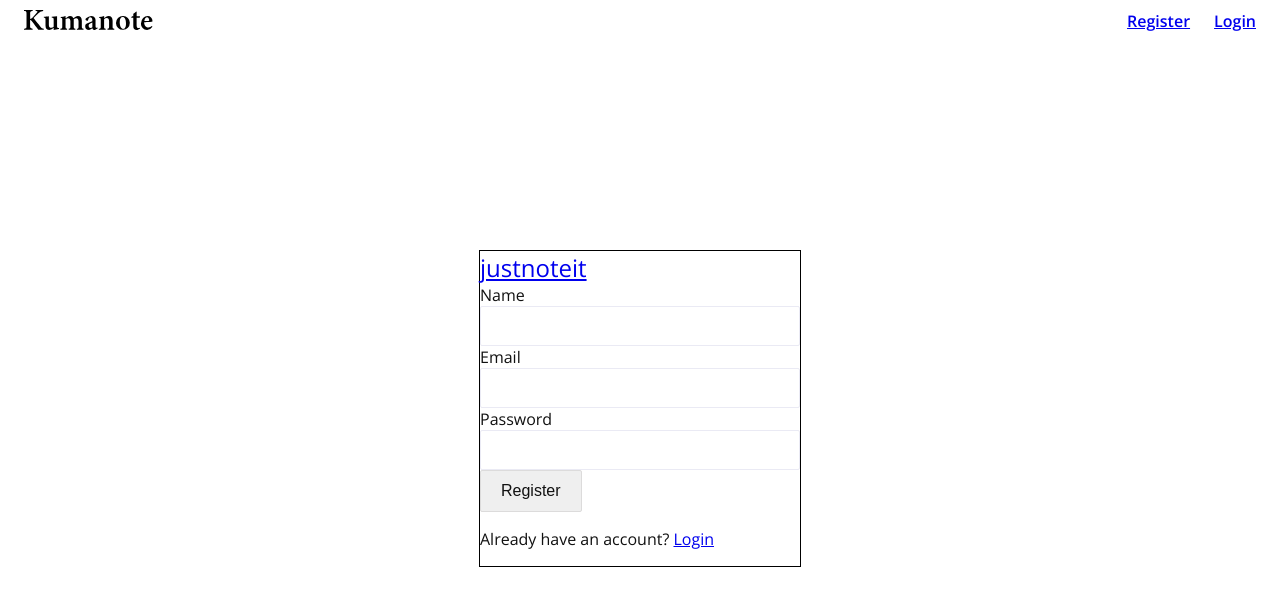
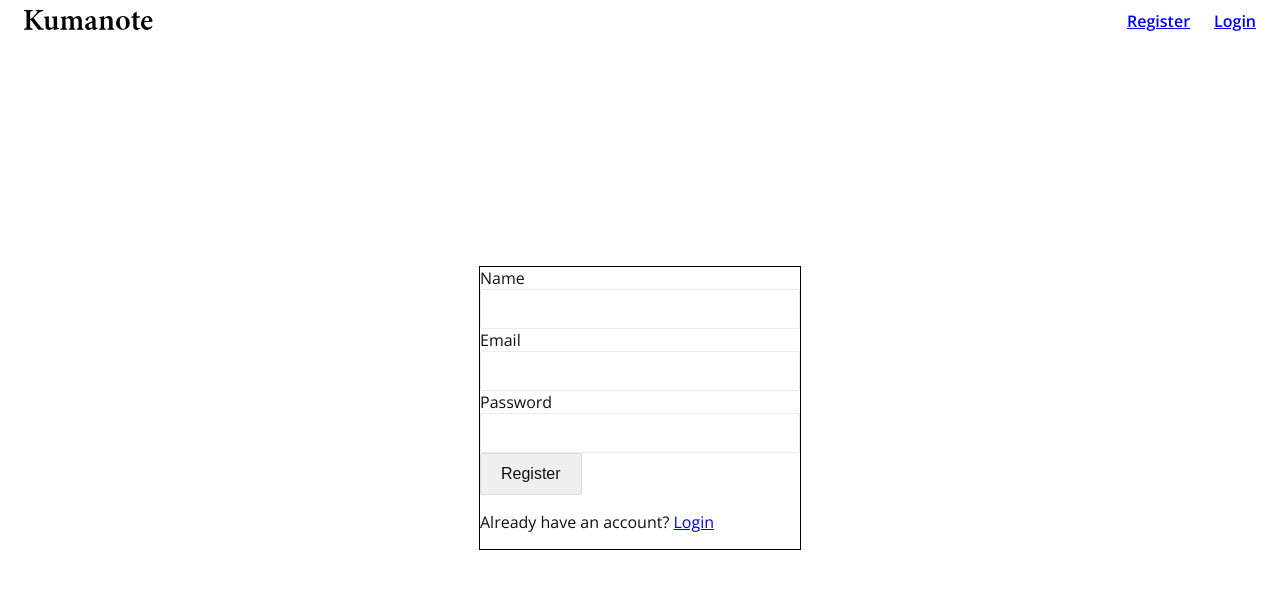
Before and after one commit to ythjkt/kumanote, a React (Create React App) app in the folder client/: page /register in a window 1280 px wide. Shown: the top 606 px of the page. Built offline with nearby package versions, Linux system fonts and the light colour scheme; a web font is replaced by a local one.

Commit message:
Minor changes

```diff
--- a/client/src/components/Dashboard.js
+++ b/client/src/components/Dashboard.js
@@ -1,11 +1,9 @@
 import React from 'react'
 
 import Sidebar from '../components/Sidebar'
-import AppHeader from '../components/AppHeader'
 
 const Dashboard = () => (
   <div>
-    <AppHeader />
     <Sidebar />
   </div>
 )
--- a/client/src/components/Header/Logo.js
+++ b/client/src/components/Header/Logo.js
@@ -2,7 +2,9 @@ import React from 'react'
 
 import styled from 'styled-components'
 
-const StyledLogo = styled.div`
+import { Link } from 'react-router-dom'
+
+const StyledLogo = styled(Link)`
   margin-right: auto;
 
   & svg {
@@ -12,7 +14,7 @@ const StyledLogo = styled.div`
 
 export default function Logo() {
   return (
-    <StyledLogo>
+    <StyledLogo to="/">
       <svg xmlns="http://www.w3.org/2000/svg" viewBox="0 0 51.03 7.94">
         <title>Kumanote</title>
         <g id="Layer_2" data-name="Layer 2">
--- a/client/src/components/Login.js
+++ b/client/src/components/Login.js
@@ -16,11 +16,6 @@ const CenterBlock = styled.div`
   align-items: center;
   width: 100%;
   height: 100vh;
-`
-
-const Logo = styled(Link)`
-  text-align: center;
-  font-size: 24px;
 `
 
 class Login extends Component {
@@ -77,7 +72,6 @@ class Login extends Component {
     return (
       <CenterBlock>
         <div>
-          <Logo to="/">justnoteit</Logo>
           <form onSubmit={this.onSubmit}>
             <TextFieldGroup
               type="text"
--- a/client/src/components/Register.js
+++ b/client/src/components/Register.js
@@ -16,11 +16,6 @@ const CenterBlock = styled.div`
   align-items: center;
   width: 100%;
   height: 100vh;
-`
-
-const Logo = styled(Link)`
-  text-align: center;
-  font-size: 24px;
 `
 
 const CenterBox = styled.div`
@@ -76,7 +71,6 @@ class Register extends Component {
     return (
       <CenterBlock>
         <CenterBox>
-          <Logo to="/">justnoteit</Logo>
           <form onSubmit={this.onSubmit}>
             <TextFieldGroup
               name="name"
```
